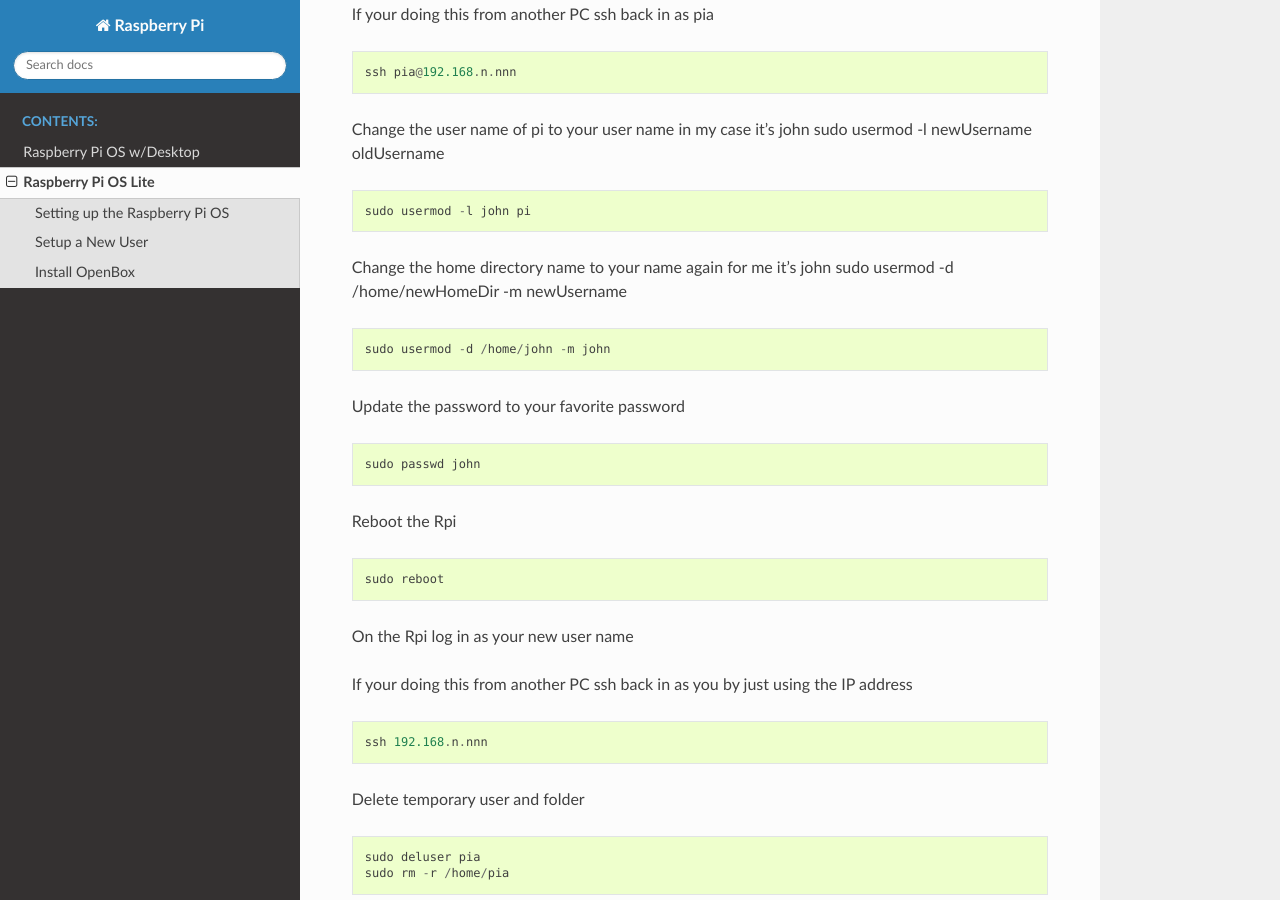
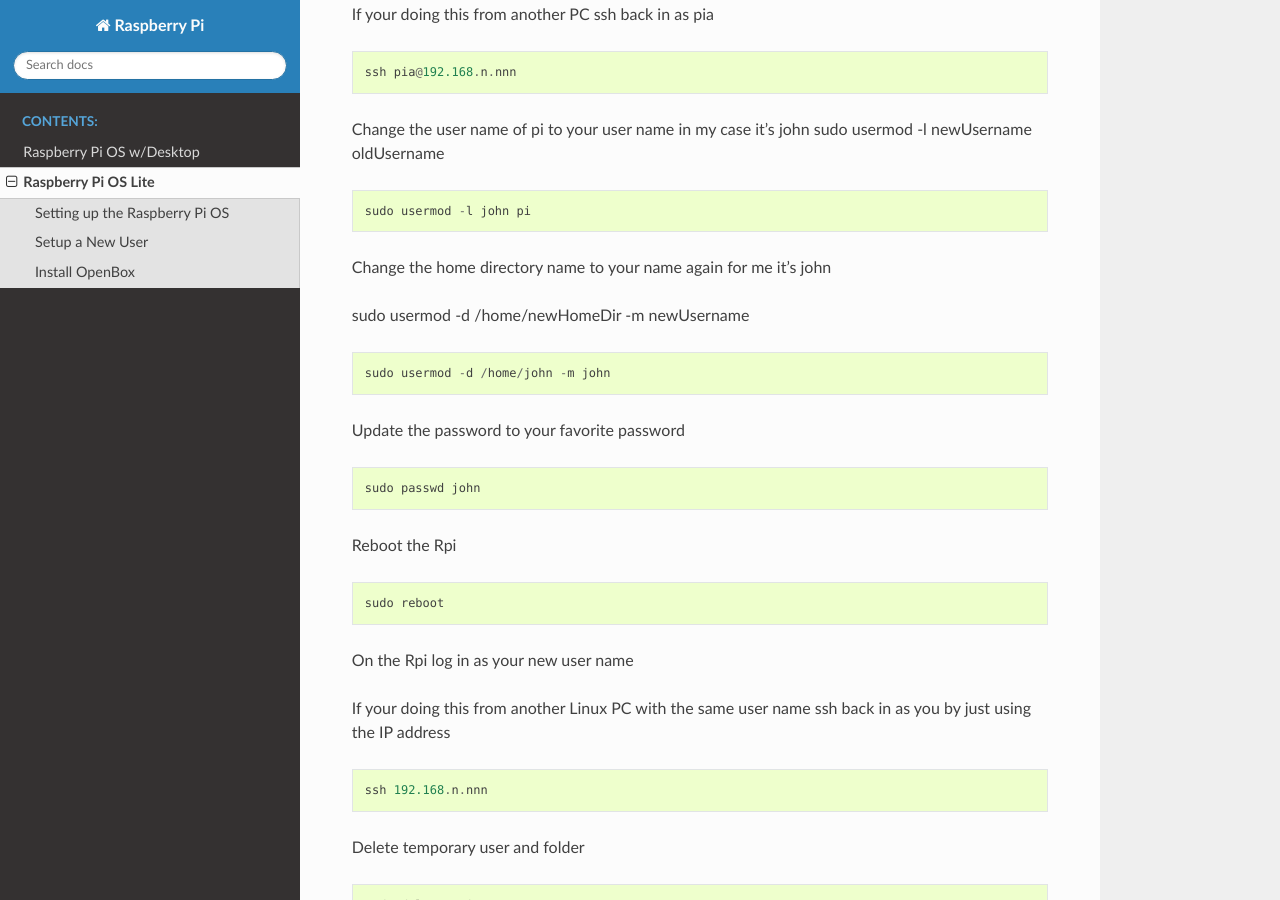
Before and after one commit to jethornton/rpi, a Sphinx documentation site: the page built from docs/source/lite-install.rst, in a window 1280 px wide and 900 px high, scrolled down 1594 px. Built offline with Sphinx 7.4.7 and the Read the Docs theme 2.0.0, drawn with Linux system fonts in a browser that asks for light colours.

Commit message:
add content

```diff
--- a/docs/source/lite-install.rst
+++ b/docs/source/lite-install.rst
@@ -79,6 +79,7 @@
   sudo usermod -l john pi
 
 Change the home directory name to your name again for me it's john
+
 sudo usermod -d /home/newHomeDir -m newUsername
 ::
 
@@ -96,7 +97,8 @@
 
 On the Rpi log in as your new user name
 
-If your doing this from another PC ssh back in as you by just using the IP address
+If your doing this from another Linux PC with the same user name ssh back in as
+you by just using the IP address
 ::
 
   ssh 192.168.n.nnn
```
